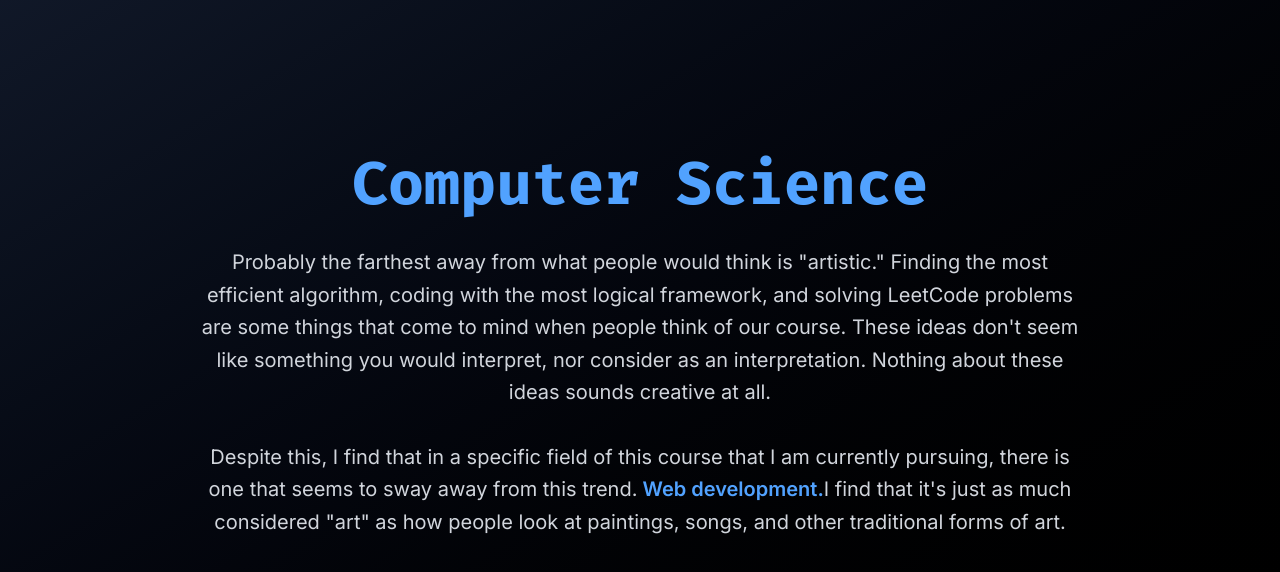
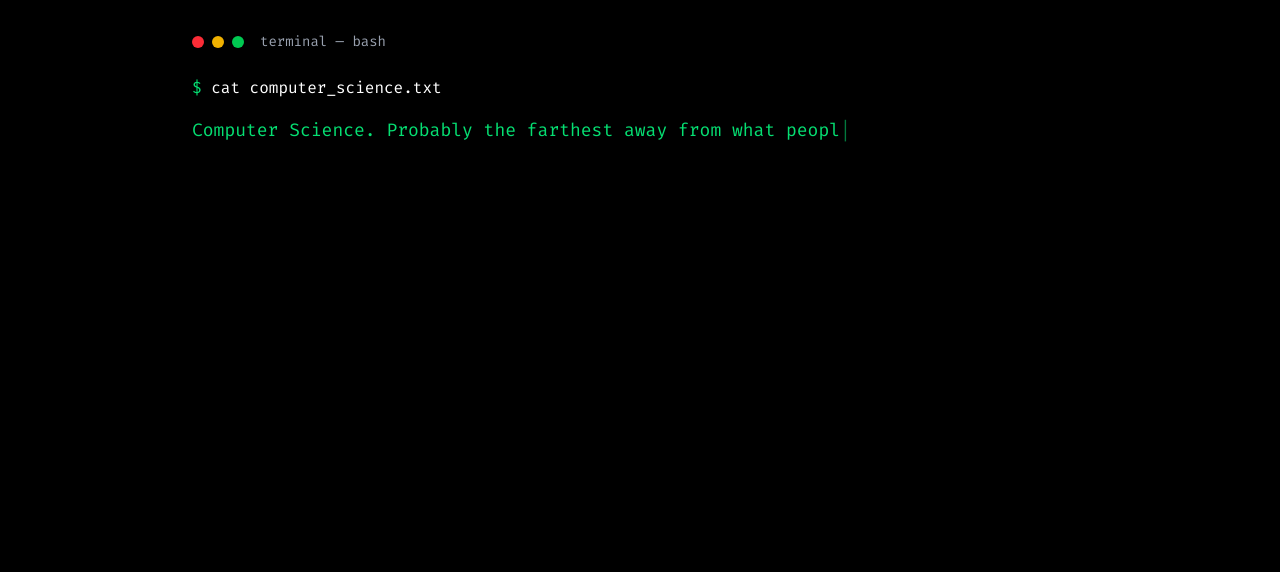
Before and after one commit to DrawdEA/art-ap-website, a Next.js app: page / in a window 1280 px wide. Both pictures are taken after a click on the button "Start Experience". Shown: the top 572 px of the page. Built offline with nearby package versions, Linux system fonts and the light colour scheme; a web font is replaced by a local one.

Commit message:
section 1

```diff
--- a/src/components/sections/Section1.tsx
+++ b/src/components/sections/Section1.tsx
@@ -1,5 +1,6 @@
 'use client';
 
+import { useState, useEffect } from 'react';
 import { motion } from 'framer-motion';
 
 interface Section1Props {
@@ -7,62 +8,83 @@ interface Section1Props {
 }
 
 export default function Section1({ onComplete }: Section1Props) {
+  const [showCommand, setShowCommand] = useState(false);
+  const [currentParagraph, setCurrentParagraph] = useState(0);
+  const [displayedText, setDisplayedText] = useState('');
+  const [currentIndex, setCurrentIndex] = useState(0);
+  const [showFinalButton, setShowFinalButton] = useState(false);
+
+  const paragraphs = [
+    "Computer Science. Probably the farthest away from what people would think is \"artistic.\" Finding the most efficient algorithm, coding with the most logical framework, and solving LeetCode problems are some things that come to mind when people think of our course. These ideas don't seem like something you would interpret, nor consider as an interpretation. Nothing about these ideas sounds creative at all.",
+    "Despite this, I find that in a specific field of this course that I am currently pursuing, there is one that seems to sway away from this trend. Web development. I find that it's just as much considered \"art\" as how people look at paintings, songs, and other traditional forms of art."
+  ];
+
+  useEffect(() => {
+    // Show command after 1 second
+    const commandTimer = setTimeout(() => setShowCommand(true), 1000);
+    return () => clearTimeout(commandTimer);
+  }, []);
+
+  useEffect(() => {
+    if (showCommand && currentParagraph < paragraphs.length && currentIndex < paragraphs[currentParagraph].length) {
+      const timer = setTimeout(() => {
+        setDisplayedText(prev => prev + paragraphs[currentParagraph][currentIndex]);
+        setCurrentIndex(prev => prev + 1);
+      }, 30);
+
+      return () => clearTimeout(timer);
+    } else if (currentIndex >= paragraphs[currentParagraph].length && currentParagraph < paragraphs.length - 1) {
+      // Move to next paragraph automatically
+      setTimeout(() => {
+        setCurrentParagraph(prev => prev + 1);
+        setCurrentIndex(0);
+        setDisplayedText(prev => prev + '\n\n');
+      }, 1000);
+    } else if (currentIndex >= paragraphs[currentParagraph].length && currentParagraph >= paragraphs.length - 1) {
+      // All paragraphs complete, show final button
+      setTimeout(() => setShowFinalButton(true), 1000);
+    }
+  }, [currentIndex, currentParagraph, paragraphs, showCommand]);
+
   return (
-    <motion.div
-      className="min-h-screen bg-gradient-to-br from-gray-900 to-black text-white p-8 flex flex-col justify-center"
-      initial={{ opacity: 0 }}
-      animate={{ opacity: 1 }}
-      transition={{ duration: 1 }}
-    >
-      <div className="max-w-4xl mx-auto text-center">
-        <motion.h1
-          className="text-6xl font-bold mb-8 text-blue-400 font-mono"
-          initial={{ y: -50, opacity: 0 }}
-          animate={{ y: 0, opacity: 1 }}
-          transition={{ delay: 0.5, duration: 0.8 }}
-        >
-          Computer Science
-        </motion.h1>
+    <div className="min-h-screen bg-black text-green-400 p-8 font-mono">
+      <div className="max-w-4xl mx-auto">
+        {/* Terminal header */}
+        <div className="flex items-center mb-6 text-sm text-gray-400">
+          <div className="flex space-x-2 mr-4">
+            <div className="w-3 h-3 bg-red-500 rounded-full"></div>
+            <div className="w-3 h-3 bg-yellow-500 rounded-full"></div>
+            <div className="w-3 h-3 bg-green-500 rounded-full"></div>
+          </div>
+          <span>terminal — bash</span>
+        </div>
 
-        <motion.p
-          className="text-xl leading-relaxed mb-8 text-gray-300"
-          initial={{ y: 50, opacity: 0 }}
-          animate={{ y: 0, opacity: 1 }}
-          transition={{ delay: 1, duration: 0.8 }}
-        >
-          Probably the farthest away from what people would think is "artistic."
-          Finding the most efficient algorithm, coding with the most logical framework,
-          and solving LeetCode problems are some things that come to mind when people
-          think of our course. These ideas don't seem like something you would interpret,
-          nor consider as an interpretation. Nothing about these ideas sounds creative at all.
-        </motion.p>
+        {/* Command line */}
+        {showCommand && (
+          <div className="mb-4">
+            <span className="text-green-400">$ </span>
+            <span className="text-white">cat computer_science.txt</span>
+          </div>
+        )}
 
-        <motion.div
-          initial={{ y: 50, opacity: 0 }}
-          animate={{ y: 0, opacity: 1 }}
-          transition={{ delay: 2, duration: 0.8 }}
-        >
-          <p className="text-xl leading-relaxed mb-12 text-gray-300">
-            Despite this, I find that in a specific field of this course that I am
-            currently pursuing, there is one that seems to sway away from this trend.
-            <span className="text-blue-400 font-semibold"> Web development.</span>
-            I find that it's just as much considered "art" as how people look at
-            paintings, songs, and other traditional forms of art.
-          </p>
-        </motion.div>
+        {/* Content with typewriter effect */}
+        <div className="text-lg leading-relaxed mb-8 whitespace-pre-wrap">
+          {displayedText}
+          <span className="animate-pulse">|</span>
+        </div>
 
-                 <motion.button
-           className="bg-black hover:bg-gray-800 text-white px-8 py-4 rounded-none text-xl font-light transition-all duration-300"
-           onClick={onComplete}
-           initial={{ scale: 0 }}
-           animate={{ scale: 1 }}
-           transition={{ delay: 3, duration: 0.5 }}
-           whileHover={{ scale: 1.02 }}
-           whileTap={{ scale: 0.98 }}
-         >
-           Continue to HTML
-         </motion.button>
+        {/* Final continue button */}
+        {showFinalButton && (
+          <motion.button
+            className="bg-black hover:bg-gray-800 text-green-400 border border-green-400 px-8 py-4 rounded-none text-xl font-light transition-colors duration-300"
+            onClick={onComplete}
+            initial={{ opacity: 0 }}
+            animate={{ opacity: 1 }}
+          >
+            $ continue_to_html
+          </motion.button>
+        )}
       </div>
-    </motion.div>
+    </div>
   );
 }
```
